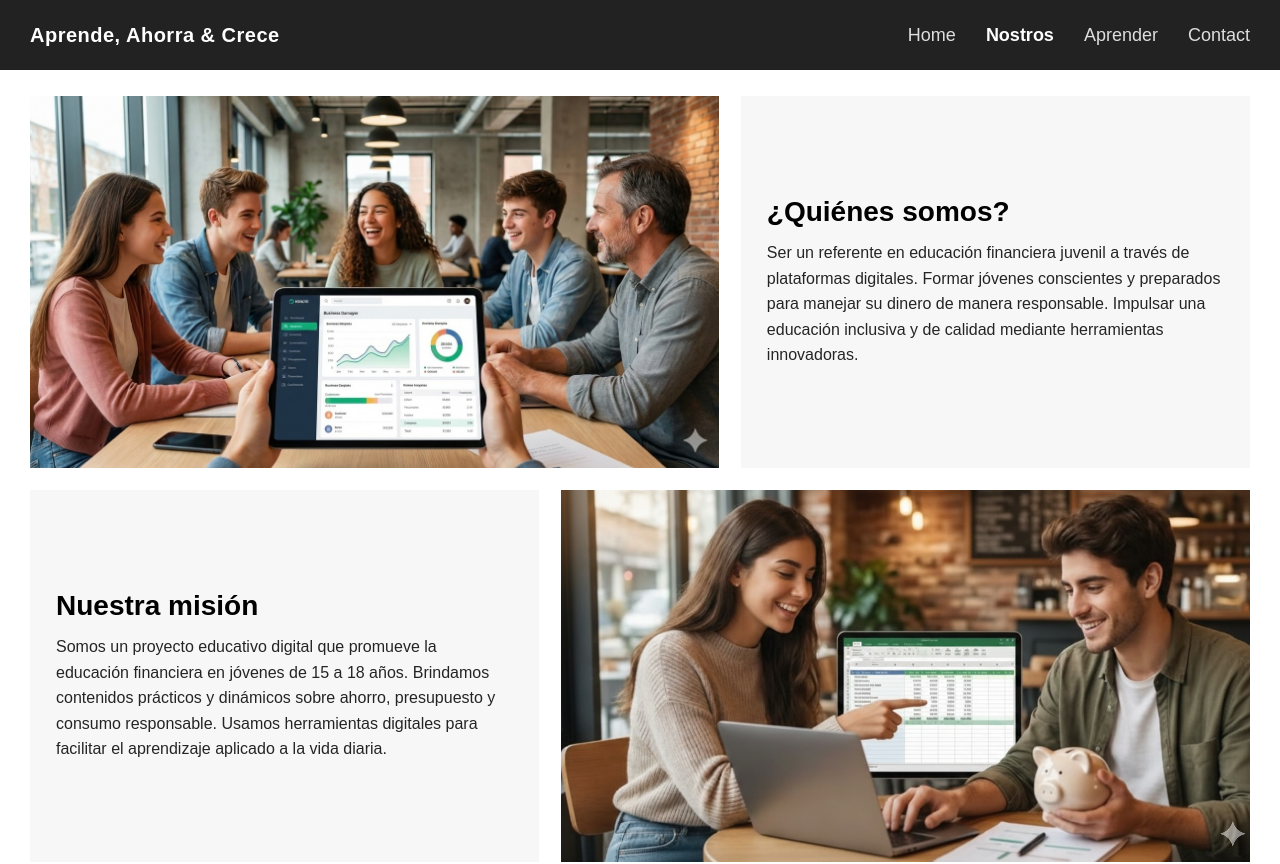
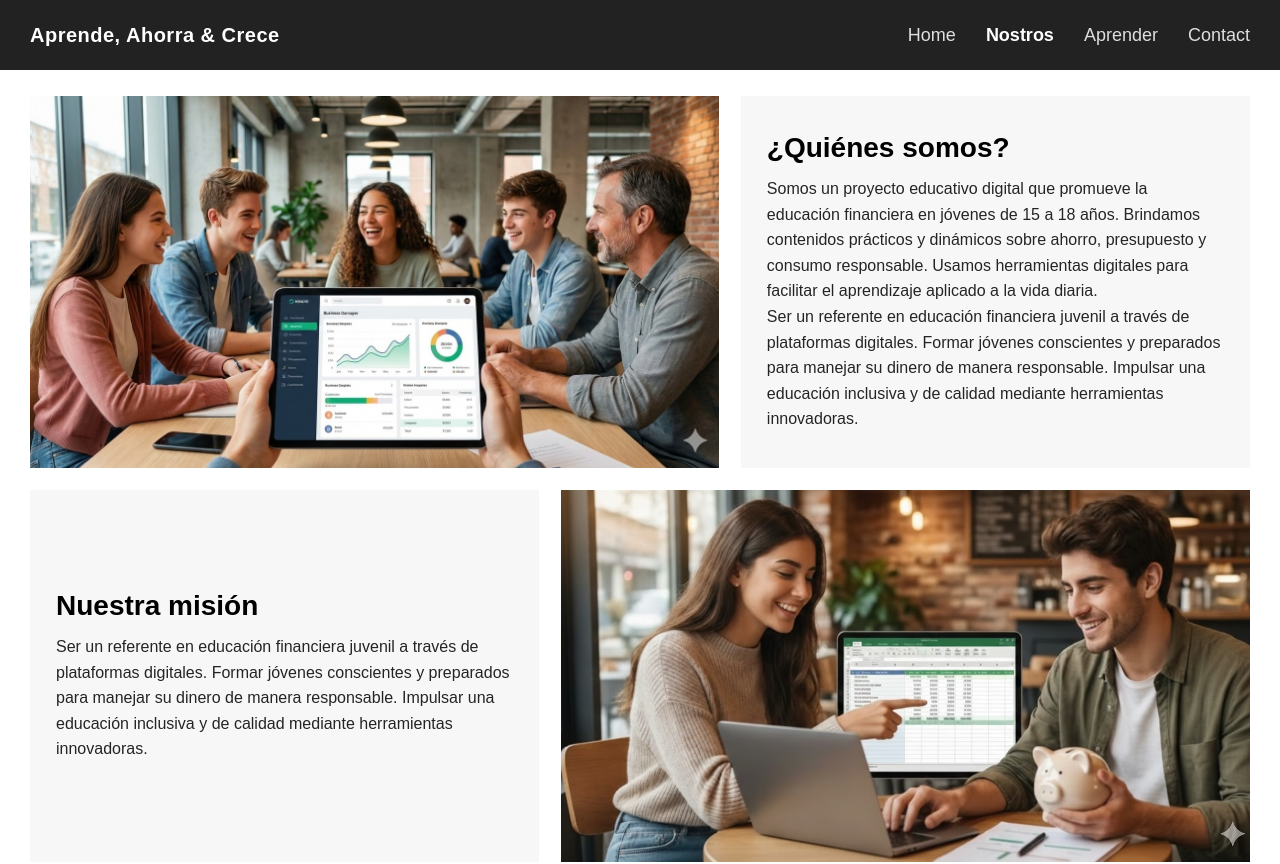
Before and after one commit to Torvic13/aac-web, a React (Create React App) app in the folder aac-front/: page /about in a window 1280 px wide. Shown: the top 864 px of the page. Built offline with nearby package versions, Linux system fonts and the light colour scheme.

Commit message:
.
cambios basicos

```diff
--- a/aac-front/src/pages/About.jsx
+++ b/aac-front/src/pages/About.jsx
@@ -16,6 +16,11 @@ export default function About() {
         <div className={styles.boxText}>
           <h2>¿Quiénes somos?</h2>
           <p>
+          Somos un proyecto educativo digital que promueve la educación financiera en jóvenes de 15 a 18 años.
+          Brindamos contenidos prácticos y dinámicos sobre ahorro, presupuesto y consumo responsable.
+          Usamos herramientas digitales para facilitar el aprendizaje aplicado a la vida diaria.
+          </p>
+          <p>
           Ser un referente en educación financiera juvenil a través de plataformas digitales.
           Formar jóvenes conscientes y preparados para manejar su dinero de manera responsable.
           Impulsar una educación inclusiva y de calidad mediante herramientas innovadoras.
@@ -28,9 +33,9 @@ export default function About() {
         <div className={styles.boxText}>
           <h2>Nuestra misión</h2>
           <p>
-          Somos un proyecto educativo digital que promueve la educación financiera en jóvenes de 15 a 18 años.
-          Brindamos contenidos prácticos y dinámicos sobre ahorro, presupuesto y consumo responsable.
-          Usamos herramientas digitales para facilitar el aprendizaje aplicado a la vida diaria.
+          Ser un referente en educación financiera juvenil a través de plataformas digitales.
+          Formar jóvenes conscientes y preparados para manejar su dinero de manera responsable.
+          Impulsar una educación inclusiva y de calidad mediante herramientas innovadoras.
           </p>
         </div>
 
--- a/aac-front/src/pages/Home.jsx
+++ b/aac-front/src/pages/Home.jsx
@@ -42,7 +42,7 @@ export default function Home() {
       <ImageCardSlider />
 
       <div className="home-content">
-        <h1>Bienvenido a APREDNE, AHORRA Y CRECE</h1>
+        <h1>Bienvenido a APRENDE, AHORRA Y CRECE</h1>
 
         <section className="cards-grid">
           {cards.map((c, idx) => (
```
